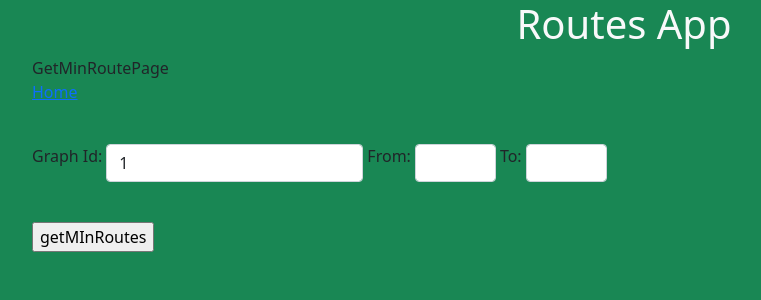
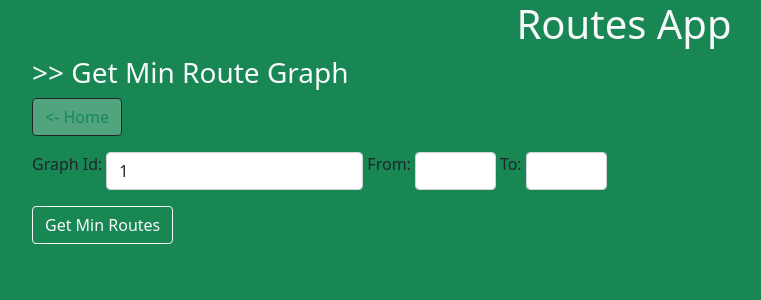
Before and after one commit to vitor-msp/routes-app, a React (Create React App) app: page /get-min-route in a window 1280 px wide. Shown: the top 300 px of the page, without its empty margins (16-777 px from the left). Built offline with nearby package versions, Linux system fonts and the light colour scheme.

Commit message:
design get min route page

```diff
--- a/src/components/Path.tsx
+++ b/src/components/Path.tsx
@@ -8,14 +8,14 @@ interface PathProps {
 export const Path: React.FC<PathProps> = (props) => {
   const { distance, path } = props.path;
   return (
-    <div>
+    <div className="border rounded p-2">
       <div>
-        <strong>Distance:</strong>
+        <strong>{"Distance:  "}</strong>
         <span>{distance}</span>
       </div>
 
       <div>
-        <strong>Path:</strong>
+        <strong>{"Path:  "}</strong>
         <span>{path.join(" - ")}</span>
       </div>
     </div>
--- a/src/components/pages/GetMinRoutePage.tsx
+++ b/src/components/pages/GetMinRoutePage.tsx
@@ -26,9 +26,14 @@ export const GetMinRoutePage = () => {
 
   return (
     <div>
-      GetMinRoutePage
-      <br />
-      <NavLink to={"/"}>Home</NavLink>
+      <h3 className="text-light">{">> Get Min Route Graph"}</h3>
+      <NavLink
+        to={"/"}
+        className="btn btn-outline-success text-center border border-dark rounded bg-light bg-opacity-25"
+      >
+        {"<- Home"}
+      </NavLink>
+
       <form
         onSubmit={(e) => {
           e.preventDefault();
@@ -36,7 +41,6 @@ export const GetMinRoutePage = () => {
           getMinRoute();
         }}
       >
-        <br />
         {graph.selected ? (
           <InputsGraphSelected
             reqDTO={reqDTO}
@@ -54,14 +58,14 @@ export const GetMinRoutePage = () => {
             showMaxStops={false}
           />
         )}
-        <br />
-        <input type={"submit"} value={"getMInRoutes"} />
+        <input
+          type={"submit"}
+          value={"Get Min Routes"}
+          className="btn btn-outline-light"
+        />
       </form>
-      <br />
-      <div>
-        {showResult &&
-          !path.error &&
-          path.data && <Path path={path.data} />}
+      <div className="my-2">
+        {showResult && !path.error && path.data && <Path path={path.data} />}
       </div>
       <div>{path.error && <span>Graph/Citie(s) Not Found</span>}</div>
     </div>
--- a/src/components/pages/GetRoutesPage.tsx
+++ b/src/components/pages/GetRoutesPage.tsx
@@ -60,7 +60,7 @@ export const GetRoutesPage = () => {
             showMaxStops={true}
           />
         )}
-        <input type={"submit"} value={"getRoutes"} className="btn btn-outline-light"/>
+        <input type={"submit"} value={"Get Routes"} className="btn btn-outline-light"/>
       </form>
       <div className="my-3">
         {showResult &&
```
